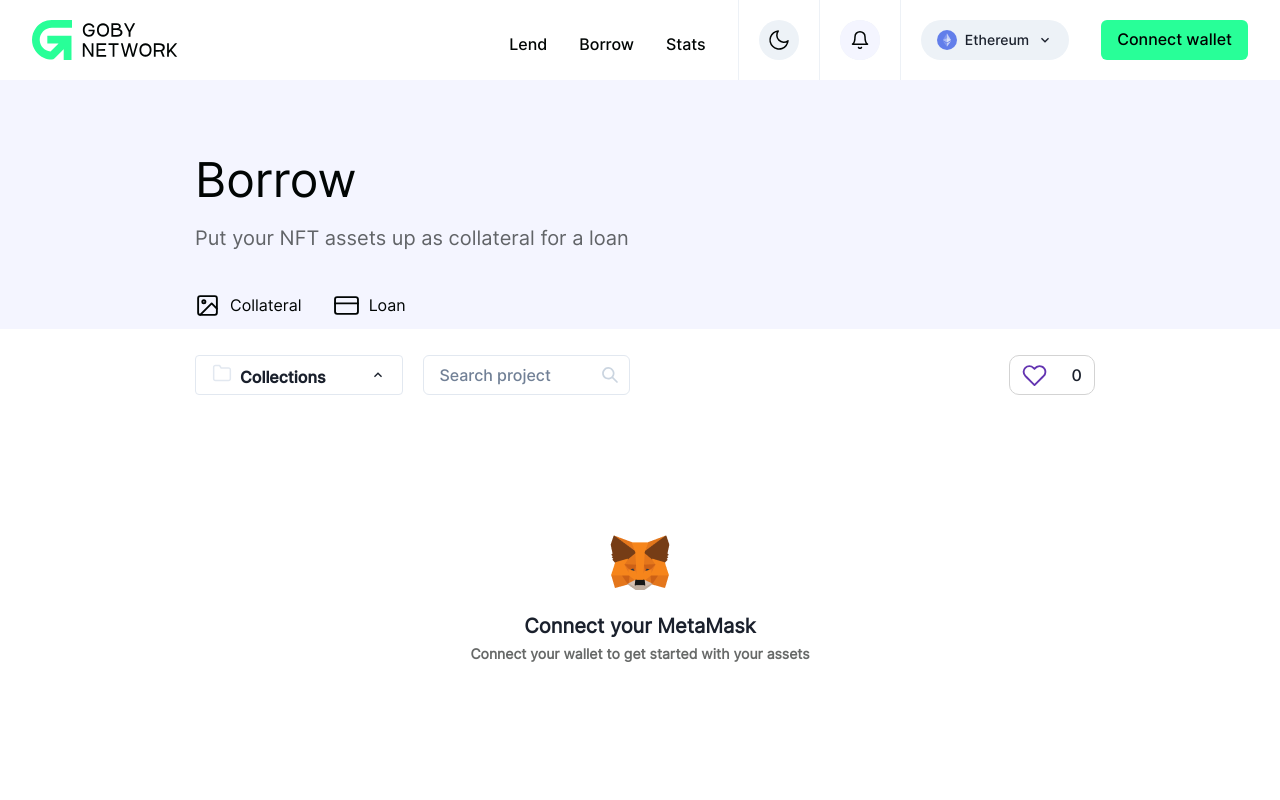
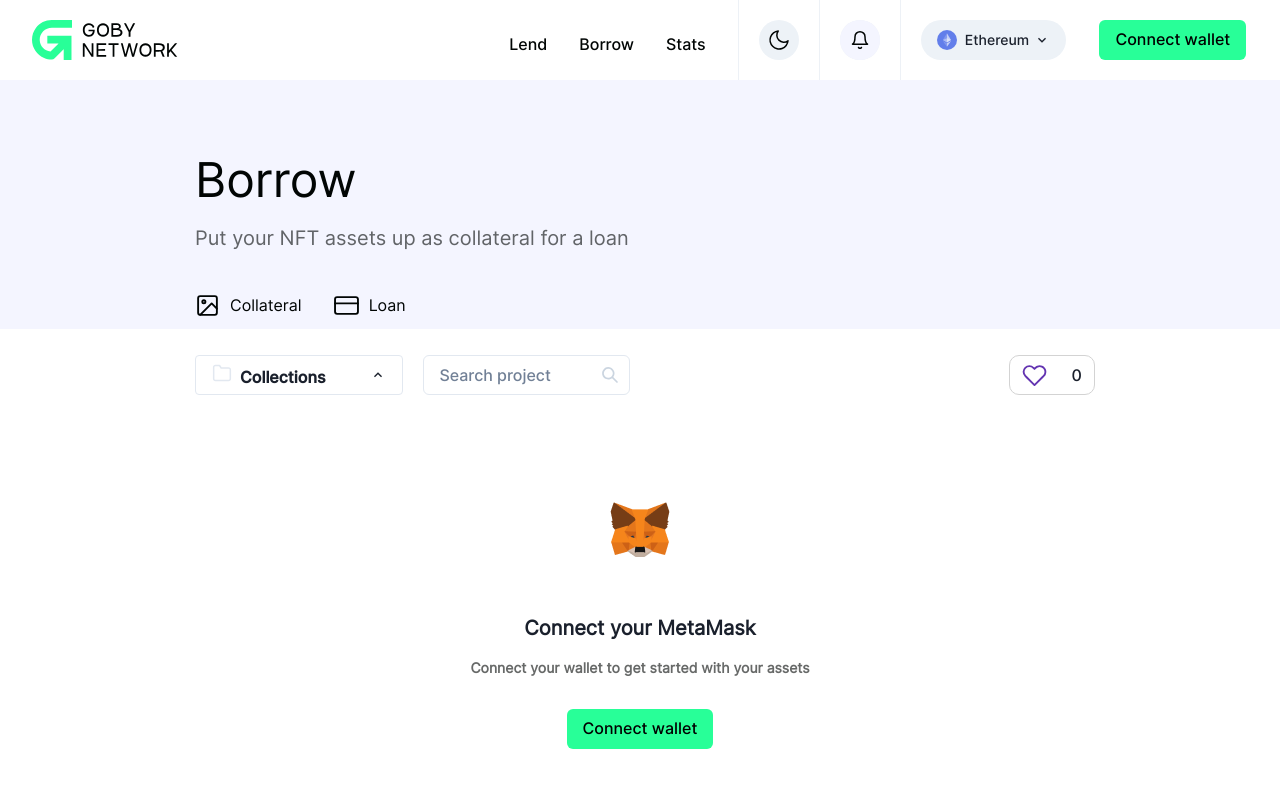
Before and after one commit to paurock/goby, a Next.js app: page /borrow/collateral in a window 1280 px wide. Shown: the top 800 px of the page. Built offline with nearby package versions, Linux system fonts and the light colour scheme.

Commit message:
add ConnectMetaMask to borrow page

```diff
--- a/src/components/common/Buttons/ConnectWalletBtn.tsx
+++ b/src/components/common/Buttons/ConnectWalletBtn.tsx
@@ -1,8 +1,9 @@
-import { Button } from '@chakra-ui/react';
+import { Button, Flex } from '@chakra-ui/react';
 import React from 'react';
 
 export const ConnectWalletBtn = (): JSX.Element => {
   return (
+    <Flex w="full" minH="40px" justifyContent="center" alignItems="center">
       <Button
         background="green"
         fontWeight="normal"
@@ -12,5 +13,6 @@ export const ConnectWalletBtn = (): JSX.Element => {
       >
         Connect wallet
       </Button>
+    </Flex>
   );
 };
--- a/src/components/sections/content/ConnectMetaMask.tsx
+++ b/src/components/sections/content/ConnectMetaMask.tsx
@@ -17,19 +17,20 @@ export const ConnectMetaMask = () => {
         alignItems="center"
       >
         <VStack maxW="510px" maxH="200px">
-          <Box>
+          <Box pb="35px">
             <Image alt="image" width="72px" height="72px" src={image.src} />
           </Box>
-          <Heading as="span" sx={{ fontSize: '20px' }}>
+          <Heading as="span" pb="12px" sx={{ fontSize: '20px' }}>
             Connect your MetaMask
           </Heading>
           <Heading
             as="span"
+            pb="24px"
             sx={{ fontSize: '14px', color: 'rgba(1, 5, 4, 0.6)' }}
           >
             Connect your wallet to get started with your assets
           </Heading>
-          {/* <ConnectWalletBtn /> */}
+          <ConnectWalletBtn />
         </VStack>
       </Flex>
     </Flex>
--- a/src/pages/borrow/collateral.tsx
+++ b/src/pages/borrow/collateral.tsx
@@ -1,7 +1,7 @@
 import Toolbar from '../../components/Toolbar';
 import { NextPage } from 'next';
 import TitleSection from 'components/sections/TitleSection';
-import { ConnectMetaMask } from 'components/sections/content/connectMetaMask';
+import { ConnectMetaMask } from 'components/sections/content/ConnectMetaMask';
 
 const Collateral: NextPage = () => {
   return (
--- a/src/pages/lend/myoffers.tsx
+++ b/src/pages/lend/myoffers.tsx
@@ -1,5 +1,5 @@
 import { Grid, Flex } from '@chakra-ui/react';
-import Toolbar from '../components/Toolbar';
+import Toolbar from 'components/Toolbar';
 import { NextPage } from 'next';
 
 const MyOffers: NextPage = () => {
```
Also changed, not shown: src/pages/lend/loan.tsx (+5 -2 lines). Lines whose indentation alone changed are shown as unchanged.
